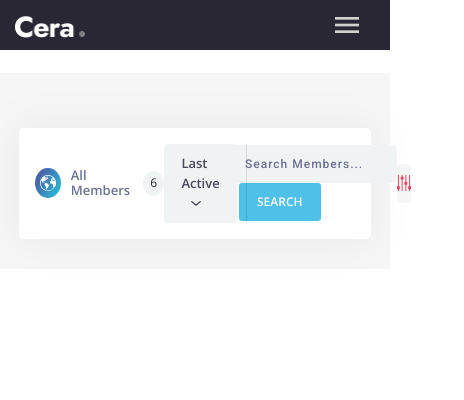
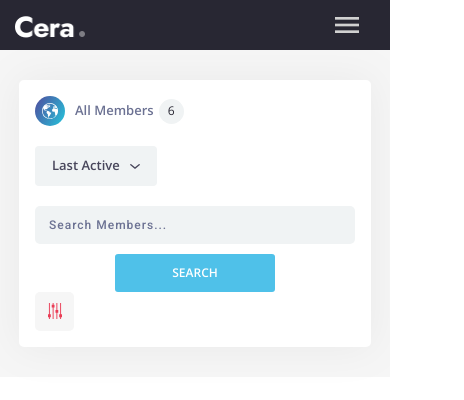
Before and after one commit to Abdul-Wahab-318/Cera, a React (Create React App) app: page /memberdirectory in a window 390 px wide. Shown: the top 400 px of the page, 464 px wide, since content can reach past the window. Built offline with nearby package versions, Linux system fonts and the light colour scheme.

Commit message:
makes member search completely responsive

```diff
--- a/src/pages/memberDirectory/MemberDirectory.css
+++ b/src/pages/memberDirectory/MemberDirectory.css
@@ -177,3 +177,165 @@
     box-shadow: 0px 0px 10px 6px rgba(129, 128, 128, 0.1);
 }
 /*MEMBER SEARCH    MEMBER SEARCH*/
+
+
+
+
+
+@media (min-width: 992px) and (max-width: 1199.8px)
+{
+
+
+}
+
+
+
+@media (min-width: 768px) and (max-width: 991.8px){
+    .page-content{
+        margin-top: 49px;
+    }
+    /*MEMBER SEARCH    MEMBER SEARCH*/
+    .member-search-parent {
+        padding: 30px 2% 30px 2%;
+    }
+    .member-search-inner{
+        flex-direction: column;
+
+    }
+    .total-members{
+        width: 100%;
+        margin-bottom: 20px;
+    }
+    .member-search{
+        width: 100%;
+        padding: unset;
+    }
+    .member-search-form{
+        width: 60%;
+    }
+    .member-search-form form{
+        display: flex;
+        justify-content: space-between;
+        align-items: center;
+    }
+    .member-search-form form input:first-child{
+        width: 70%;
+    }
+    .member-search-form form input:last-child{
+        width: 25%;
+        margin-left: unset;
+    }
+    .active-select::after{
+        display: none;
+    }
+
+    /*MEMBER SEARCH    MEMBER SEARCH*/
+}
+
+@media (min-width: 576px) and (max-width: 767.8px){
+    .page-content{
+        margin-top: 50px;
+    }
+    /*MEMBER SEARCH    MEMBER SEARCH*/
+    .member-search-parent {
+        padding: 30px 2% 30px 2%;
+    }
+    .member-search-inner{
+        flex-direction: column;
+
+    }
+    .total-members{
+        width: 100%;
+        margin-bottom: 20px;
+    }
+    .member-search{
+        width: 100%;
+        padding: unset;
+    }
+    .member-search-form{
+        width: 70%;
+    }
+    .member-search-form form{
+        display: flex;
+        justify-content: space-between;
+        align-items: center;
+    }
+    .member-search-form form input:first-child{
+        width: 70%;
+    }
+    .member-search-form form input:last-child{
+        width: 25%;
+        margin-left: unset;
+    }
+    .active-select::after{
+        display: none;
+    }
+    /*MEMBER SEARCH    MEMBER SEARCH*/
+}
+
+
+@media (max-width: 575.8px)
+{
+    .page-content{
+        margin-top: 50px;
+    }
+    /*MEMBER SEARCH    MEMBER SEARCH*/
+    .total-members{
+        width: 100%;
+        display: flex;
+        flex-wrap: wrap;
+        justify-content: flex-start;
+        margin-bottom: 20px;
+    }
+    .total-members .total-members-inner {
+        width: 100%;
+        display: flex;
+        align-items: center;
+        margin-bottom: 20px;
+    }
+    .member-search-parent {
+        padding: 30px 2% 30px 2%;
+    }
+    .member-search-inner{
+        flex-direction: column;
+
+    }
+    .total-members{
+        width: 100%;
+        margin-bottom: 20px;
+    }
+    .member-search{
+        width: 100%;
+        padding: unset;
+        flex-wrap: wrap;
+    }
+    .member-search-form{
+        width: 100%;
+    }
+    .member-search-form form{
+        display: flex;
+        justify-content: center;
+        align-items: center;
+        flex-wrap: wrap;
+    }
+    .member-search-form form input:first-child{
+        width: 100%;
+        font-size: 12px;
+    }
+    .member-search-form form input:last-child{
+        width: 50%;
+        margin-top: 10px;
+        margin-left: unset;
+        font-size: 12px;
+    }
+    .active-select::after{
+        display: none;
+    }
+    .search-directory::before{
+        display: none;
+    }
+    .search-directory::after{
+        display: none;
+    }
+    /*MEMBER SEARCH    MEMBER SEARCH*/
+}
--- a/src/pages/memberProfile/MemberProfile.css
+++ b/src/pages/memberProfile/MemberProfile.css
@@ -147,6 +147,7 @@
         margin-top: 49px;
     }
 
+
 }
 
 @media (min-width: 576px) and (max-width: 767.8px){
```
